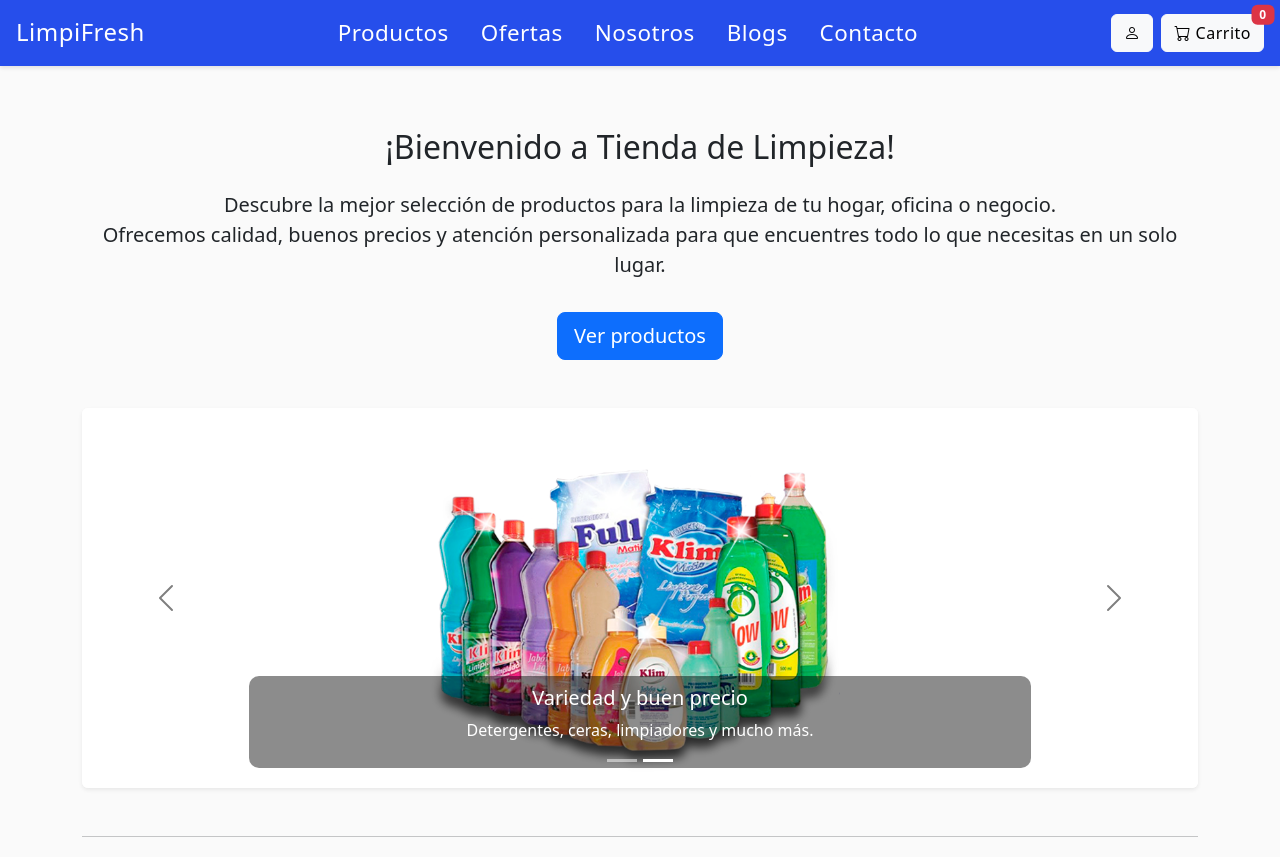
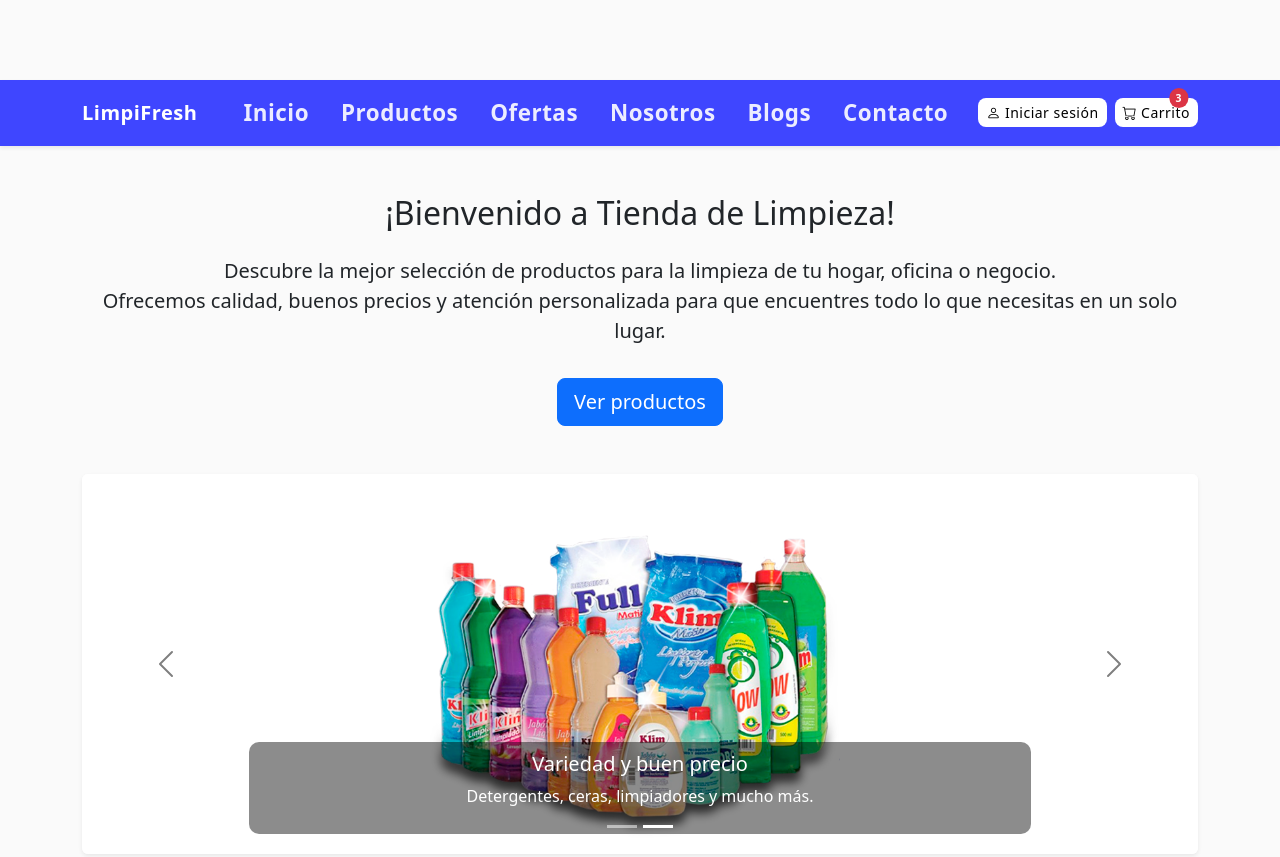
Before and after one commit to leogon1234/ProyectoLimpieza, a plain HTML site: page index.html in a window 1280 px wide. Shown: the top 857 px of the page. Drawn offline with nearby package versions, Linux system fonts and the light colour scheme.

Commit message:
header y footer
se modifco el header en index y agregar footer en contacto

```diff
--- a/index.html
+++ b/index.html
@@ -12,40 +12,39 @@
 </head>
 
 <body>
-  <header class="d-flex justify-content-between align-items-center px-3 py-2 header-tienda">
-    <div>
-      <h1 class="mb-0 header-titulo"><a href="index.html" class="titulo-limpifresh">LimpiFresh</a></h1>
-    </div>
-    <nav class="mx-auto">
-      <ul class="nav justify-content-center">
-        <li class="nav-item">
-          <a class="nav-link active" href="productos.html">Productos</a>
-        </li>
-        <li class="nav-item">
-          <a class="nav-link" href="ofertas.html">Ofertas</a>
-        </li>
-        <li class="nav-item">
-          <a class="nav-link text-white" href="nosotros.html">Nosotros</a>
-        </li>
-        <li class="nav-item">
-          <a class="nav-link text-white" href="blogs.html">Blogs</a>
-        </li>
-        <li class="nav-item">
-          <a class="nav-link" href="contacto.html">Contacto</a>
-        </li>
+  <header class="lf-navbar navbar navbar-expand-lg navbar-dark bg-brand sticky-top shadow-sm">
+    <div class="container">
+      <a class="navbar-brand fw-bold" href="index.html">LimpiFresh</a>
+
+      <button class="navbar-toggler" type="button" data-bs-toggle="collapse" data-bs-target="#lfNav"
+        aria-controls="lfNav" aria-expanded="false" aria-label="Toggle navigation">
+        <span class="navbar-toggler-icon"></span>
+      </button>
+
+      <div class="collapse navbar-collapse" id="lfNav">
+        <ul class="navbar-nav mx-auto mb-2 mb-lg-0 gap-lg-3">
+          <li class="nav-item"><a class="nav-link" href="index.html">Inicio</a></li>
+          <li class="nav-item"><a class="nav-link" href="productos.html">Productos</a></li>
+          <li class="nav-item"><a class="nav-link" href="ofertas.html">Ofertas</a></li>
+          <li class="nav-item"><a class="nav-link" href="nosotros.html">Nosotros</a></li>
+          <li class="nav-item"><a class="nav-link" href="blogs.html">Blogs</a></li>
+          <li class="nav-item"><a class="nav-link" href="contacto.html">Contacto</a></li>
         </ul>
-    </nav>
+
         <div class="d-flex align-items-center gap-2">
-      <a href="login.html" class="btn btn-light" title="Mi cuenta">
+          <a href="login.html" class="btn btn-light btn-sm rounded-3 d-flex align-items-center gap-1">
             <i class="bi bi-person"></i>
+            <span class="d-none d-md-inline">Iniciar sesión</span>
           </a>
-      <a href="carrito.html" class="btn btn-light position-relative" id="carrito-header-btn">
+
+          <a href="carrito.html" class="btn btn-light btn-sm rounded-3 position-relative d-flex align-items-center gap-1">
             <i class="bi bi-cart"></i>
-        <span>Carrito</span>
-        <span class="badge bg-danger position-absolute top-0 start-100 translate-middle" id="carrito-contador">0</span>
+            <span class="d-none d-md-inline">Carrito</span>
+            <span id="lfCartBadge" class="badge bg-danger rounded-pill position-absolute top-0 end-0 translate-middle">3</span>
           </a>
         </div>
-
+      </div>
+    </div>
   </header>
   <main class="container my-5">
     <div class="text-center">
```
Also changed, not shown: contacto.html (+31 -20 lines). Lines whose indentation alone changed are shown as unchanged.
